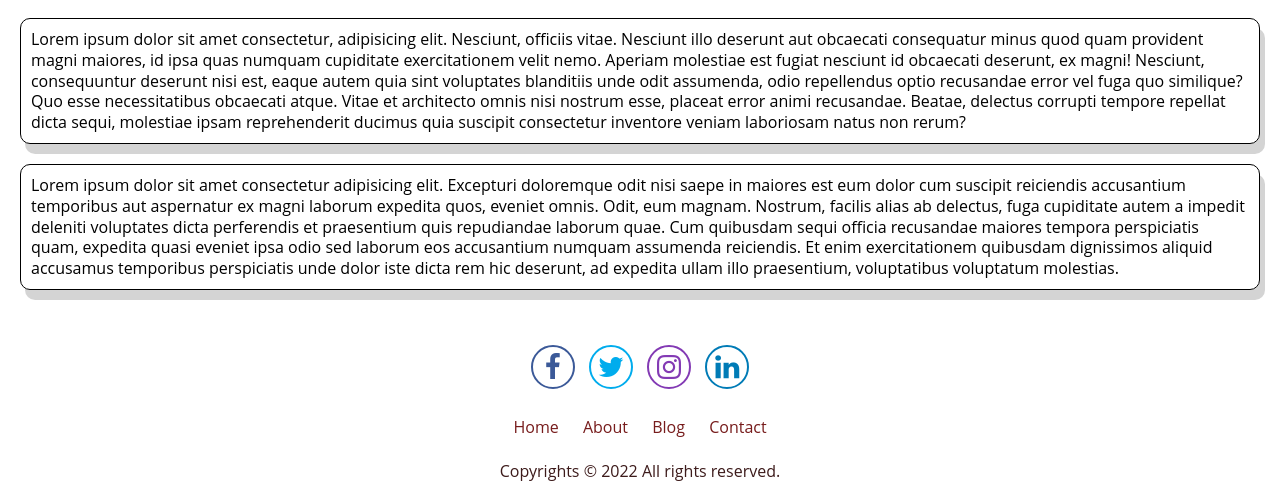
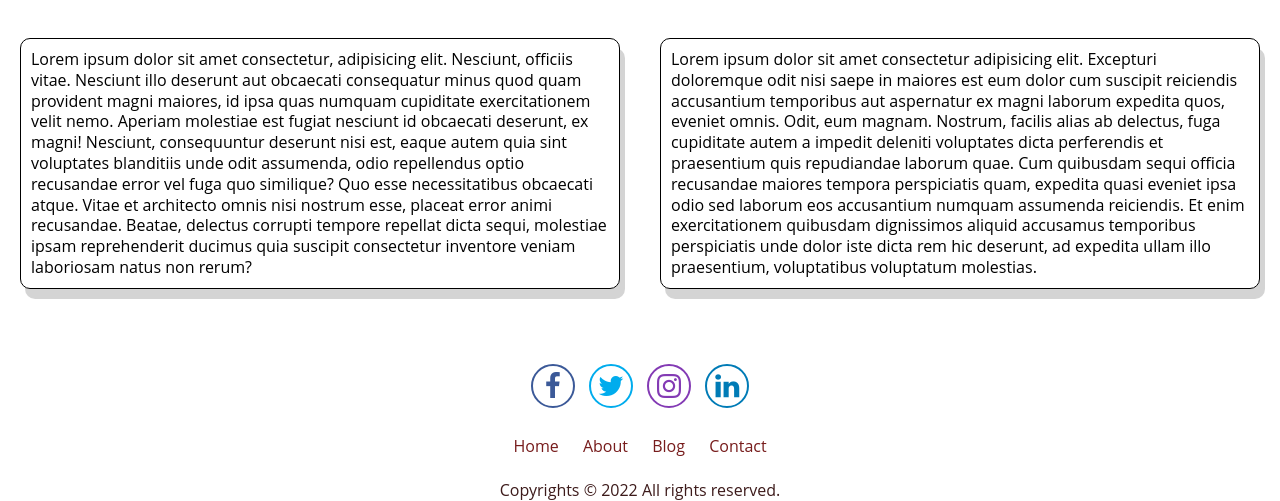
Before and after one commit to aswathy-kr/MMT-Induction, a website: page index.html in a window 1280 px wide. Shown: the part 802-1303 px from the top of the page. Drawn offline with Linux system fonts and the light colour scheme; a web font is replaced by a local one.

Commit message:
Comitting Grid layout addition

```diff
--- a/index.html
+++ b/index.html
@@ -45,7 +45,7 @@
                 <p>Come join me in my journey</p>
             </div>
         </div>
-        <section>
+        <section class="content-box">
             <div class="content">
                 <p>Lorem ipsum dolor sit amet consectetur, adipisicing elit. Nesciunt, officiis vitae. Nesciunt illo
                     deserunt aut obcaecati consequatur minus quod quam provident magni maiores, id ipsa quas numquam
--- a/scss/styles.scss
+++ b/scss/styles.scss
@@ -23,14 +23,6 @@ $borderSize: 2px;
 body {
 	font-family: "Open Sans", sans-serif;
 }
-
-// .nav {
-// 	background-color: #222;
-// 	position: fixed;
-// 	top: 0;
-// 	left: 0;
-// 	right: 0;
-// }
 
 .nav-container {
 	background-color: #222;
@@ -75,17 +67,6 @@ body {
 	}
 }
 
-.content {
-	border: 1px solid;
-	padding: 10px;
-	margin: 20px;
-	box-shadow: 5px 10px #8888885c;
-	border-radius: 10px;
-	p {
-		line-height: 1.3em;
-	}
-}
-
 .bg-container {
 	background-image: linear-gradient(
 			rgba(10, 10, 10, 0.4),
@@ -111,6 +92,7 @@ body {
 		width: 100%;
 		h2 {
 			font-size: 46px;
+			margin: 10px;
 		}
 		p {
 			font-size: 20px;
@@ -118,6 +100,22 @@ body {
 			font-weight: bold;
 			color: beige;
 		}
+	}
+}
+
+.content-box {
+	display: grid;
+	grid-template-columns: repeat(auto-fit, minmax(250px, 1fr));
+}
+
+.content {
+	border: 1px solid;
+	padding: 10px;
+	margin: 20px;
+	box-shadow: 5px 10px #8888885c;
+	border-radius: 10px;
+	p {
+		line-height: 1.3em;
 	}
 }
 
```
Also changed, not shown: css/styles.css.
